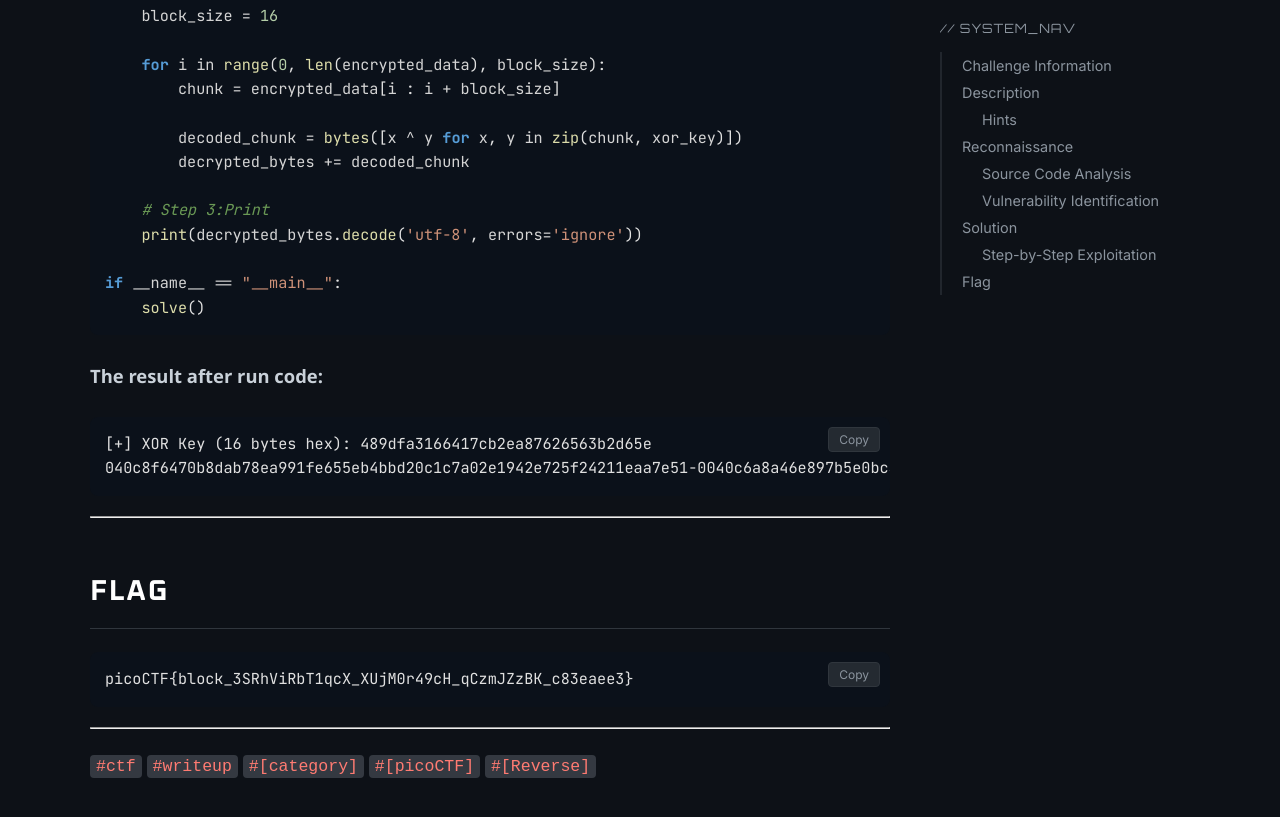
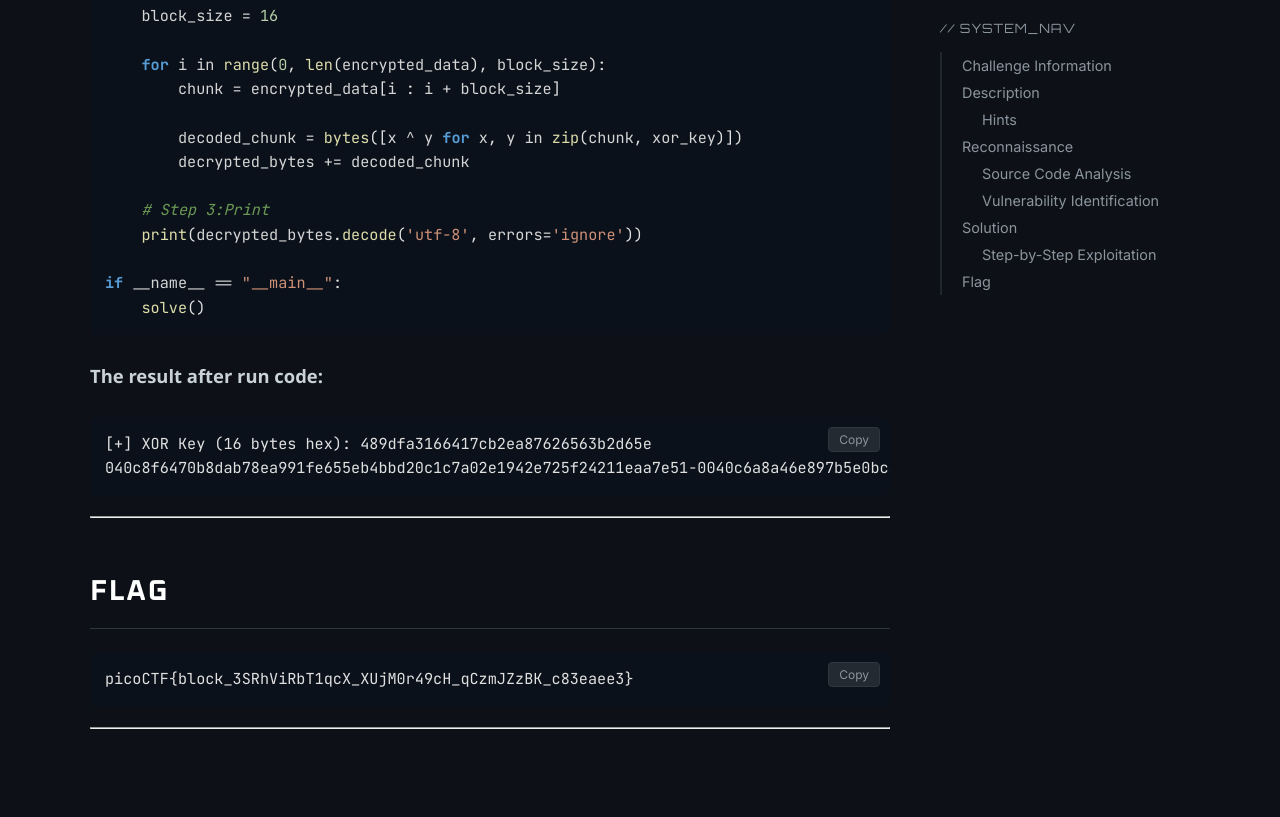
Before and after one commit to kaiversus/kaiversus.github.io, a Jekyll site: the page built from _writeups/TapIntoHash_pico/picoCTF_TapIntoHash.md, in a window 1280 px wide and 900 px high, scrolled down 8726 px. Shown: the top 817 px of the window. Built offline with Jekyll 4.4.1, drawn with Linux system fonts in a browser that asks for light colours; some web fonts are replaced.

Commit message:
Update picoCTF_TapIntoHash.md

````diff
--- a/_writeups/TapIntoHash_pico/picoCTF_TapIntoHash.md
+++ b/_writeups/TapIntoHash_pico/picoCTF_TapIntoHash.md
@@ -335,5 +335,3 @@ picoCTF{block_3SRhViRbT1qcX_XUjM0r49cH_qCzmJZzBK_c83eaee3}
 ```
 
 ---
-
-`#ctf` `#writeup` `#[category]` `#[picoCTF]` `#[Reverse]`
````
